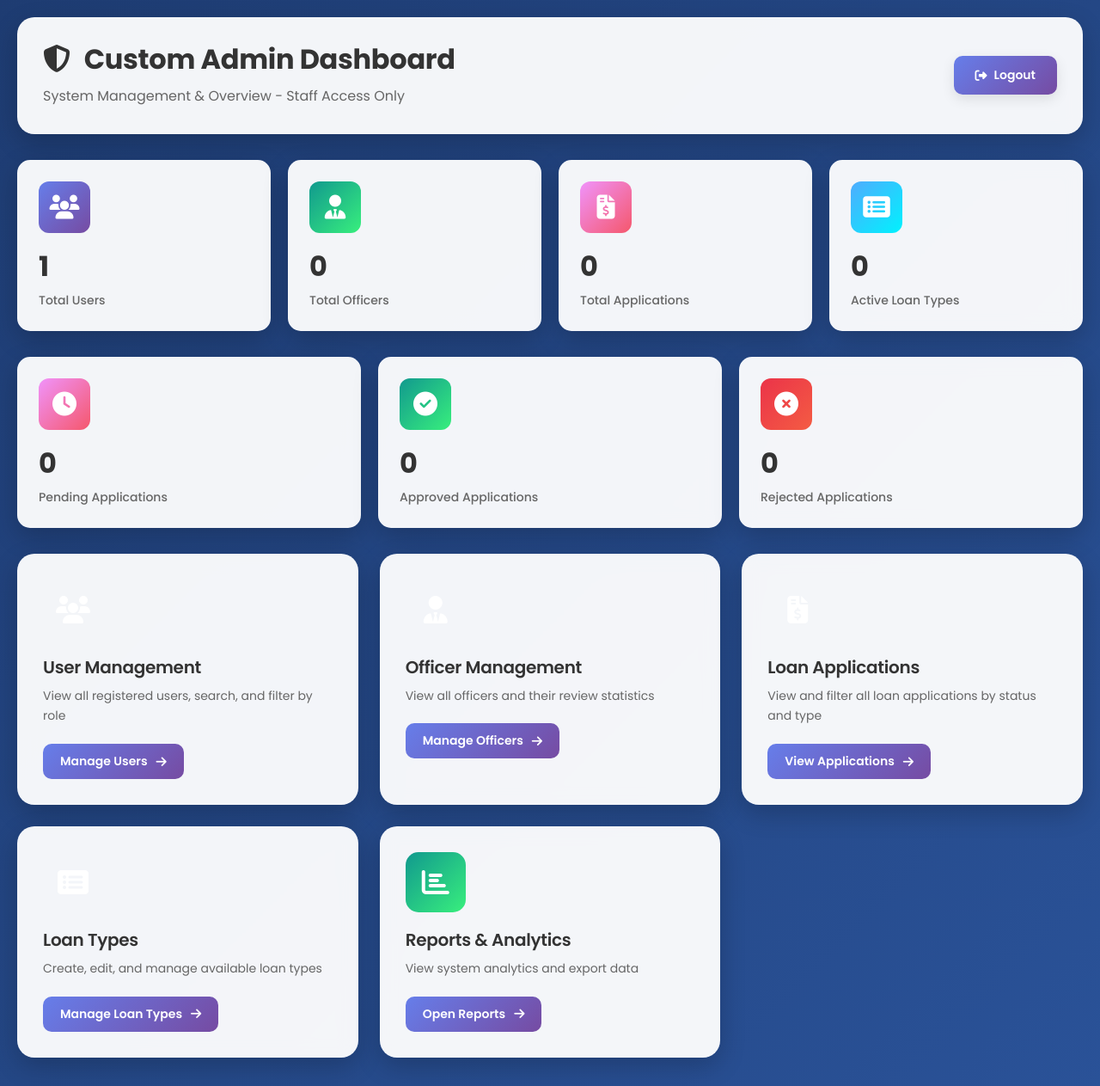
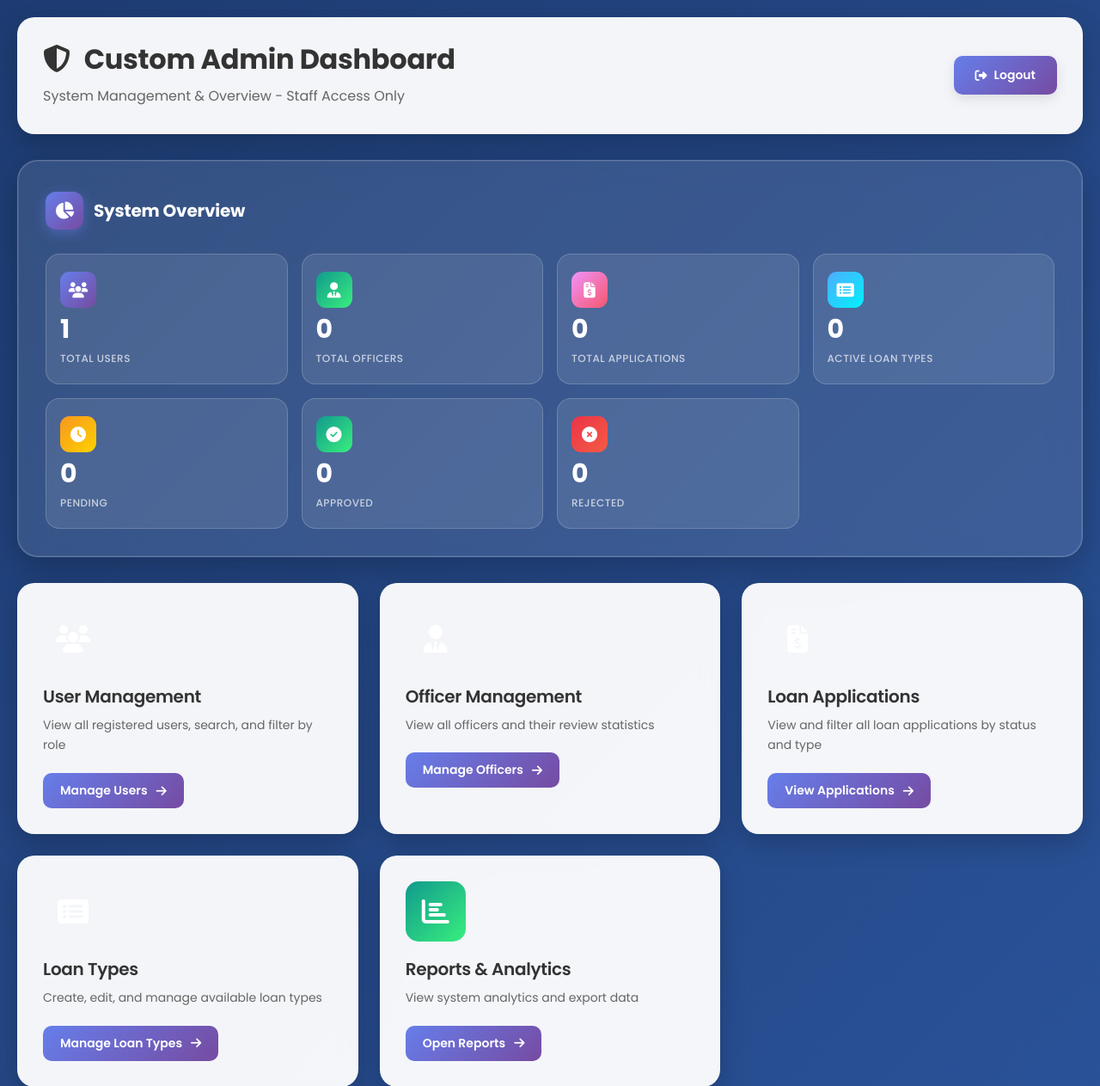
Before and after one commit to unaisaparvin44/LoanMate, a Django app: page /custom-admin/ in a window 1280 px wide. Shown: the top 1263 px of the page at 86% size. Run offline with Django 4.2, Linux system fonts and the light colour scheme; the visitor is signed in with stand-in values (Sample User, id 1); data comes from the database, SQL or seed files in the repository; data that the repository does not hold is empty.

Commit message:
refactor(admin): replace 7 stat cards with single System Overview glassmorphism card

```diff
--- a/templates/dashboards/admin_dashboard.html
+++ b/templates/dashboards/admin_dashboard.html
@@ -354,7 +354,104 @@
             color: #fff;
         }
 
+        /* System Overview Card */
+        .overview-card {
+            background: rgba(255, 255, 255, 0.10);
+            backdrop-filter: blur(18px);
+            -webkit-backdrop-filter: blur(18px);
+            border: 1.5px solid rgba(255, 255, 255, 0.22);
+            border-radius: 24px;
+            padding: 36px 32px 32px;
+            margin-bottom: 30px;
+            box-shadow: 0 12px 40px rgba(0, 0, 0, 0.25),
+                        0 0 0 1px rgba(255,255,255,0.08) inset;
+            animation: fadeInUp 0.6s ease-out both;
+        }
+
+        .overview-card-title {
+            display: flex;
+            align-items: center;
+            gap: 12px;
+            font-size: 20px;
+            font-weight: 700;
+            color: #fff;
+            margin-bottom: 28px;
+            letter-spacing: -0.2px;
+        }
+
+        .overview-card-title .title-icon {
+            width: 44px;
+            height: 44px;
+            border-radius: 12px;
+            background: linear-gradient(135deg, #667eea 0%, #764ba2 100%);
+            display: flex;
+            align-items: center;
+            justify-content: center;
+            font-size: 20px;
+            color: #fff;
+            box-shadow: 0 4px 14px rgba(102,126,234,0.45);
+            flex-shrink: 0;
+        }
+
+        .overview-stats-grid {
+            display: grid;
+            grid-template-columns: repeat(4, 1fr);
+            gap: 16px;
+        }
+
+        .overview-stat-item {
+            background: rgba(255, 255, 255, 0.10);
+            border: 1px solid rgba(255, 255, 255, 0.18);
+            border-radius: 16px;
+            padding: 20px 16px;
+            display: flex;
+            flex-direction: column;
+            align-items: flex-start;
+            gap: 10px;
+            transition: box-shadow 0.28s ease, transform 0.28s ease;
+            cursor: default;
+        }
+
+        .overview-stat-item:hover {
+            transform: translateY(-4px);
+            box-shadow: 0 10px 32px rgba(102, 126, 234, 0.30),
+                        0 0 0 1.5px rgba(102, 126, 234, 0.30);
+        }
+
+        .overview-stat-icon {
+            width: 42px;
+            height: 42px;
+            border-radius: 11px;
+            display: flex;
+            align-items: center;
+            justify-content: center;
+            font-size: 18px;
+            color: #fff;
+            flex-shrink: 0;
+        }
+
+        .overview-stat-value {
+            font-size: 30px;
+            font-weight: 700;
+            color: #fff;
+            line-height: 1;
+        }
+
+        .overview-stat-label {
+            font-size: 12px;
+            font-weight: 500;
+            color: rgba(255,255,255,0.70);
+            text-transform: uppercase;
+            letter-spacing: 0.5px;
+        }
+
         /* Responsive */
+        @media (max-width: 1100px) {
+            .overview-stats-grid {
+                grid-template-columns: repeat(3, 1fr);
+            }
+        }
+
         @media (max-width: 768px) {
             .dashboard-header {
                 flex-direction: column;
@@ -370,8 +467,17 @@
                 justify-content: center;
             }
 
-            .stats-grid,
             .nav-grid {
+                grid-template-columns: 1fr;
+            }
+
+            .overview-stats-grid {
+                grid-template-columns: repeat(2, 1fr);
+            }
+        }
+
+        @media (max-width: 480px) {
+            .overview-stats-grid {
                 grid-template-columns: 1fr;
             }
         }
@@ -473,80 +579,71 @@
             </a>
         </div>
 
-        <!-- Statistics Cards -->
-        <div class="stats-grid">
-            <a href="{% url 'admin_users' %}" class="stat-card-link" data-tooltip="View all registered users">
-                <div class="stat-card">
-                    <div class="stat-icon blue">
+        <!-- System Overview Card -->
+        <div class="overview-card">
+            <div class="overview-card-title">
+                <div class="title-icon"><i class="fas fa-chart-pie"></i></div>
+                System Overview
+            </div>
+            <div class="overview-stats-grid">
+
+                <div class="overview-stat-item">
+                    <div class="overview-stat-icon" style="background: linear-gradient(135deg, #667eea 0%, #764ba2 100%);">
                         <i class="fas fa-users"></i>
                     </div>
-                    <div class="stat-value">{{ total_users }}</div>
-                    <div class="stat-label">Total Users</div>
+                    <div class="overview-stat-value">{{ total_users }}</div>
+                    <div class="overview-stat-label">Total Users</div>
                 </div>
-            </a>
 
-            <a href="{% url 'admin_users' %}?role=officer" class="stat-card-link" data-tooltip="View all officers">
-                <div class="stat-card">
-                    <div class="stat-icon green">
+                <div class="overview-stat-item">
+                    <div class="overview-stat-icon" style="background: linear-gradient(135deg, #11998e 0%, #38ef7d 100%);">
                         <i class="fas fa-user-tie"></i>
                     </div>
-                    <div class="stat-value">{{ total_officers }}</div>
-                    <div class="stat-label">Total Officers</div>
+                    <div class="overview-stat-value">{{ total_officers }}</div>
+                    <div class="overview-stat-label">Total Officers</div>
                 </div>
-            </a>
 
-            <a href="{% url 'admin_loan_applications' %}" class="stat-card-link" data-tooltip="View all loan applications">
-                <div class="stat-card">
-                    <div class="stat-icon orange">
+                <div class="overview-stat-item">
+                    <div class="overview-stat-icon" style="background: linear-gradient(135deg, #f093fb 0%, #f5576c 100%);">
                         <i class="fas fa-file-invoice-dollar"></i>
                     </div>
-                    <div class="stat-value">{{ total_applications }}</div>
-                    <div class="stat-label">Total Applications</div>
+                    <div class="overview-stat-value">{{ total_applications }}</div>
+                    <div class="overview-stat-label">Total Applications</div>
                 </div>
-            </a>
 
-            <a href="{% url 'admin_loan_types' %}" class="stat-card-link" data-tooltip="View and manage active loan types">
-                <div class="stat-card">
-                    <div class="stat-icon purple">
+                <div class="overview-stat-item">
+                    <div class="overview-stat-icon" style="background: linear-gradient(135deg, #4facfe 0%, #00f2fe 100%);">
                         <i class="fas fa-list-alt"></i>
                     </div>
-                    <div class="stat-value">{{ active_loan_types }}</div>
-                    <div class="stat-label">Active Loan Types</div>
+                    <div class="overview-stat-value">{{ active_loan_types }}</div>
+                    <div class="overview-stat-label">Active Loan Types</div>
                 </div>
-            </a>
-        </div>
 
-        <!-- Application Status Breakdown -->
-        <div class="stats-grid" style="grid-template-columns: repeat(auto-fit, minmax(200px, 1fr));">
-            <a href="{% url 'admin_loan_applications' %}?status=PENDING" class="stat-card-link" data-tooltip="View pending applications">
-                <div class="stat-card">
-                    <div class="stat-icon" style="background: linear-gradient(135deg, #f093fb 0%, #f5576c 100%);">
+                <div class="overview-stat-item">
+                    <div class="overview-stat-icon" style="background: linear-gradient(135deg, #f7971e 0%, #ffd200 100%);">
                         <i class="fas fa-clock"></i>
                     </div>
-                    <div class="stat-value">{{ pending_count }}</div>
-                    <div class="stat-label">Pending Applications</div>
+                    <div class="overview-stat-value">{{ pending_count }}</div>
+                    <div class="overview-stat-label">Pending</div>
                 </div>
-            </a>
 
-            <a href="{% url 'admin_loan_applications' %}?status=APPROVED" class="stat-card-link" data-tooltip="View approved applications">
-                <div class="stat-card">
-                    <div class="stat-icon" style="background: linear-gradient(135deg, #11998e 0%, #38ef7d 100%);">
+                <div class="overview-stat-item">
+                    <div class="overview-stat-icon" style="background: linear-gradient(135deg, #11998e 0%, #38ef7d 100%);">
                         <i class="fas fa-check-circle"></i>
                     </div>
-                    <div class="stat-value">{{ approved_count }}</div>
-                    <div class="stat-label">Approved Applications</div>
+                    <div class="overview-stat-value">{{ approved_count }}</div>
+                    <div class="overview-stat-label">Approved</div>
                 </div>
-            </a>
 
-            <a href="{% url 'admin_loan_applications' %}?status=REJECTED" class="stat-card-link" data-tooltip="View rejected applications">
-                <div class="stat-card">
-                    <div class="stat-icon" style="background: linear-gradient(135deg, #eb3349 0%, #f45c43 100%);">
+                <div class="overview-stat-item">
+                    <div class="overview-stat-icon" style="background: linear-gradient(135deg, #eb3349 0%, #f45c43 100%);">
                         <i class="fas fa-times-circle"></i>
                     </div>
-                    <div class="stat-value">{{ rejected_count }}</div>
-                    <div class="stat-label">Rejected Applications</div>
+                    <div class="overview-stat-value">{{ rejected_count }}</div>
+                    <div class="overview-stat-label">Rejected</div>
                 </div>
-            </a>
+
+            </div>
         </div>
 
         <!-- Navigation Cards -->
```
